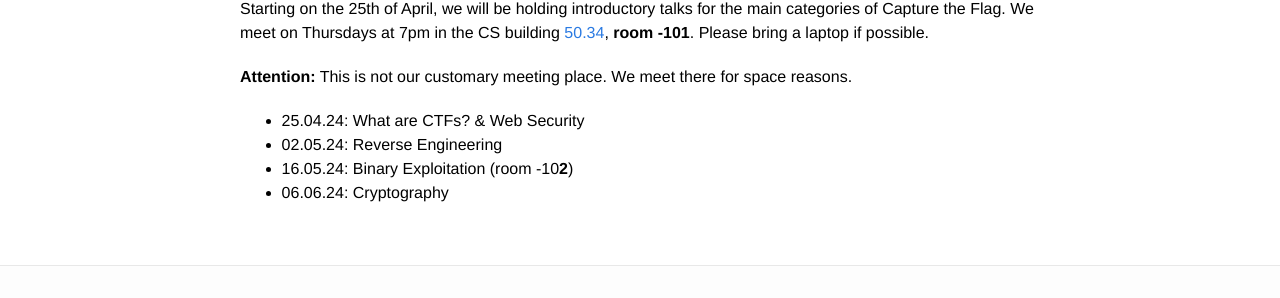
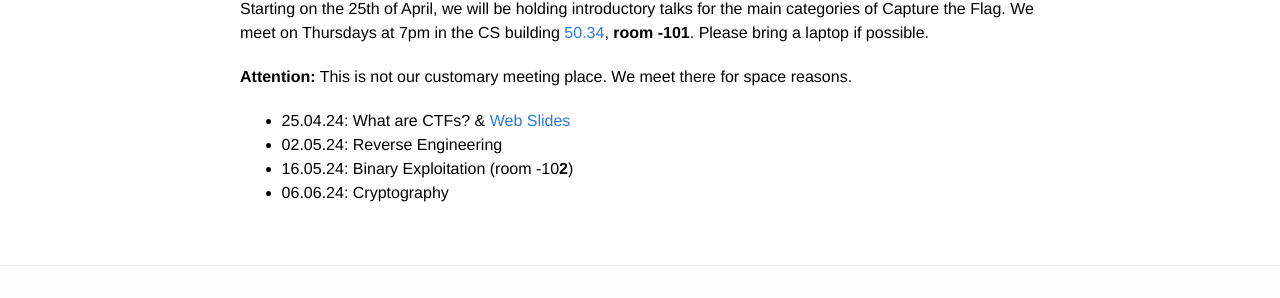
Before and after one commit to kitctf/www, a Jekyll site: the page built from _posts/2024-04-11-intro.md, in a window 1280 px wide. Shown: the part 205-503 px from the top of the page. Built offline with Jekyll 4.4.1, drawn with Linux system fonts in a browser that asks for light colours.

Commit message:
added intro slides

```diff
--- a/_posts/2024-04-11-intro.md
+++ b/_posts/2024-04-11-intro.md
@@ -12,7 +12,7 @@ We meet on Thursdays at 7pm in the CS building [50.34](https://www.kit.edu/campu
 
 **Attention:** This is not our customary meeting place. We meet there for space reasons.
 
- * 25.04.24: What are CTFs? & Web Security
+ * 25.04.24: What are CTFs? & [Web Slides](/talks/2024-04-25-webintro/slides.pdf)
  * 02.05.24: Reverse Engineering
  * 16.05.24: Binary Exploitation (room -10**2**)
  * 06.06.24: Cryptography
```
Also changed, not shown: 1 other file.
